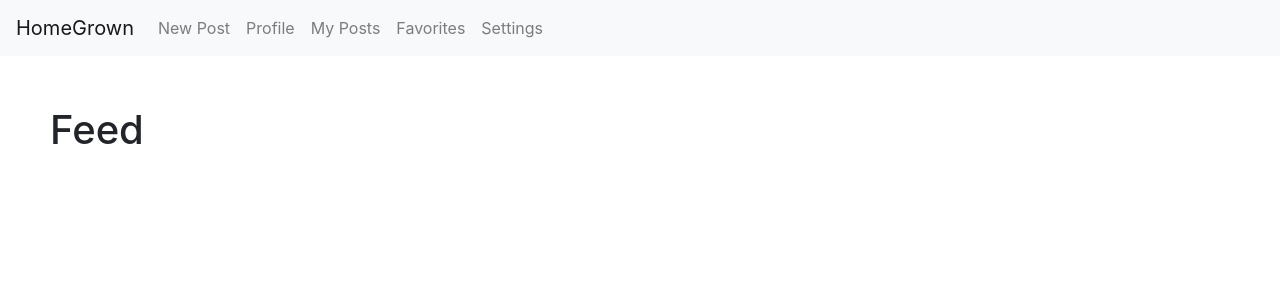
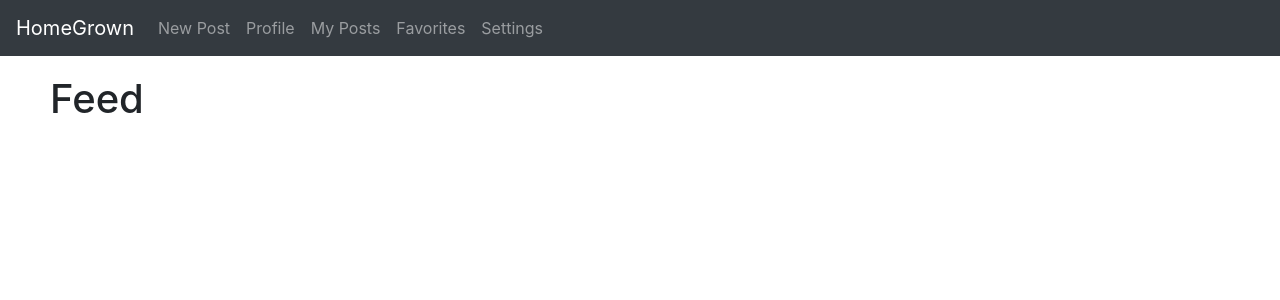
Before and after one commit to rrc4/homegrown, a Flask app: page /posts in a window 1280 px wide. Shown: the top 300 px of the page. Run offline with Flask 2, Linux system fonts and the light colour scheme; data that the repository does not hold is empty; some libraries are stand-ins or nearby versions.

Commit message:
Sticky navbar and styling

```diff
--- a/templates/base.html
+++ b/templates/base.html
@@ -14,7 +14,7 @@
     </head>
 
     <body>
-        <nav class="navbar navbar-expand-lg navbar-light bg-light">
+        <nav class="navbar navbar-default fixed-top navbar-expand-lg navbar-dark bg-dark">
             <a class="navbar-brand" href="{{ url_for('index') }}">HomeGrown</a>
             <button class="navbar-toggler" type="button" data-toggle="collapse" data-target="#navbarSupportedContent" aria-controls="navbarSupportedContent" aria-expanded="false" aria-label="Toggle navigation">
                 <span class="navbar-toggler-icon"></span>
@@ -41,7 +41,7 @@
             </div>
         </nav>
 
-        <div style="padding: 50px">
+        <div style="padding: 75px 50px 50px 50px">
             {% for message in get_flashed_messages() %}
                 <div class="alert alert-primary"><strong>Flash Message</strong>: {{ message }}</div>
             {% endfor %}
```
